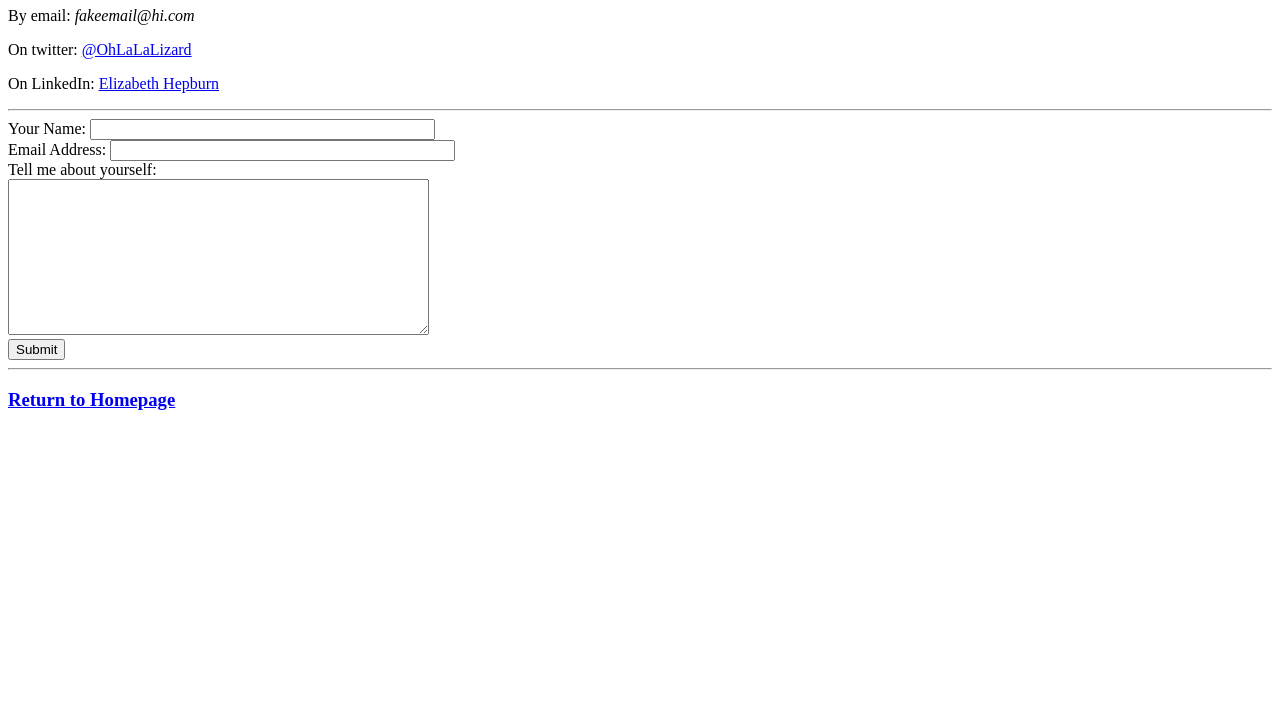
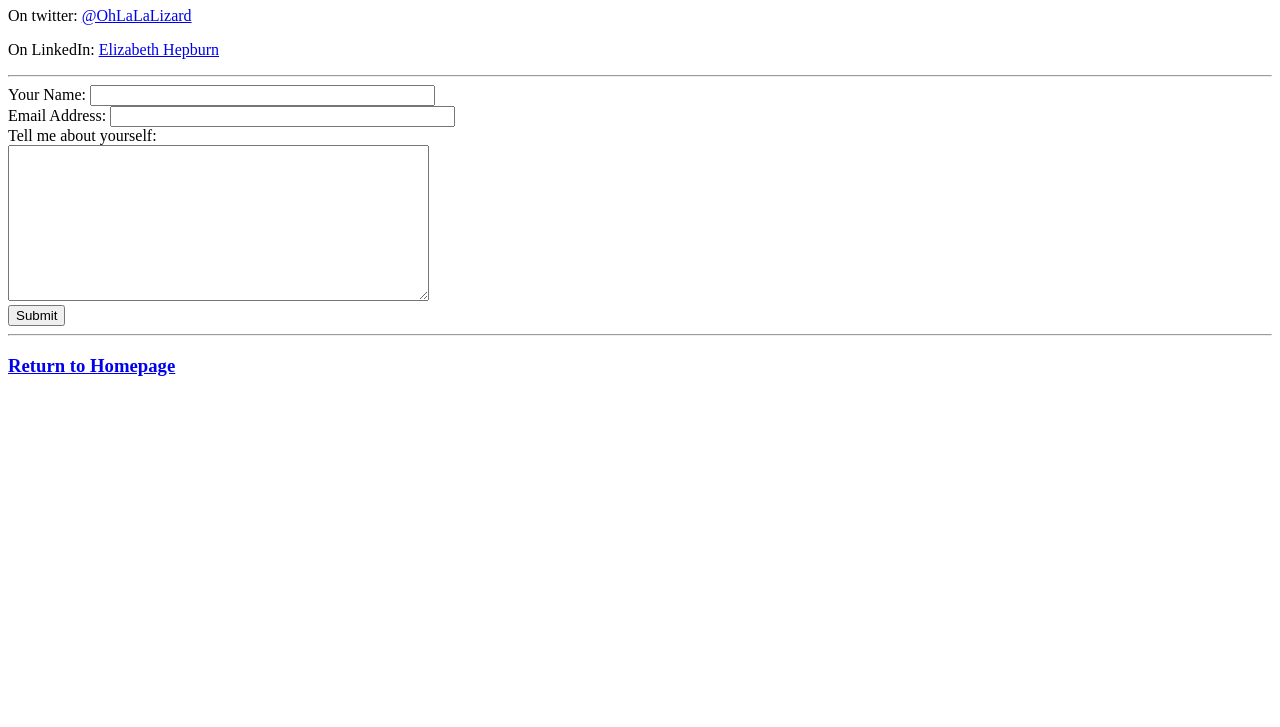
Before and after one commit to AdultBokChoy/cv, a plain HTML site: page contactme.html in a window 1280 px wide. Shown: the part 73-800 px from the top of the page. Drawn offline with Linux system fonts and the light colour scheme.

Commit message:
Update on contactme
removed fake email address

```diff
--- a/contactme.html
+++ b/contactme.html
@@ -6,7 +6,6 @@
   </head>
   <body>
     <h1>Contact Me</h1>
-      <p>By email: <em>fakeemail@hi.com</em></p>
       <p>On twitter: <a href="https://twitter.com/OhlalaLizard">@OhLaLaLizard</a></p>
       <p>On LinkedIn: <a href="https://www.linkedin.com/in/elizabethhepburn/">Elizabeth Hepburn</a></p>
 <hr>
```
